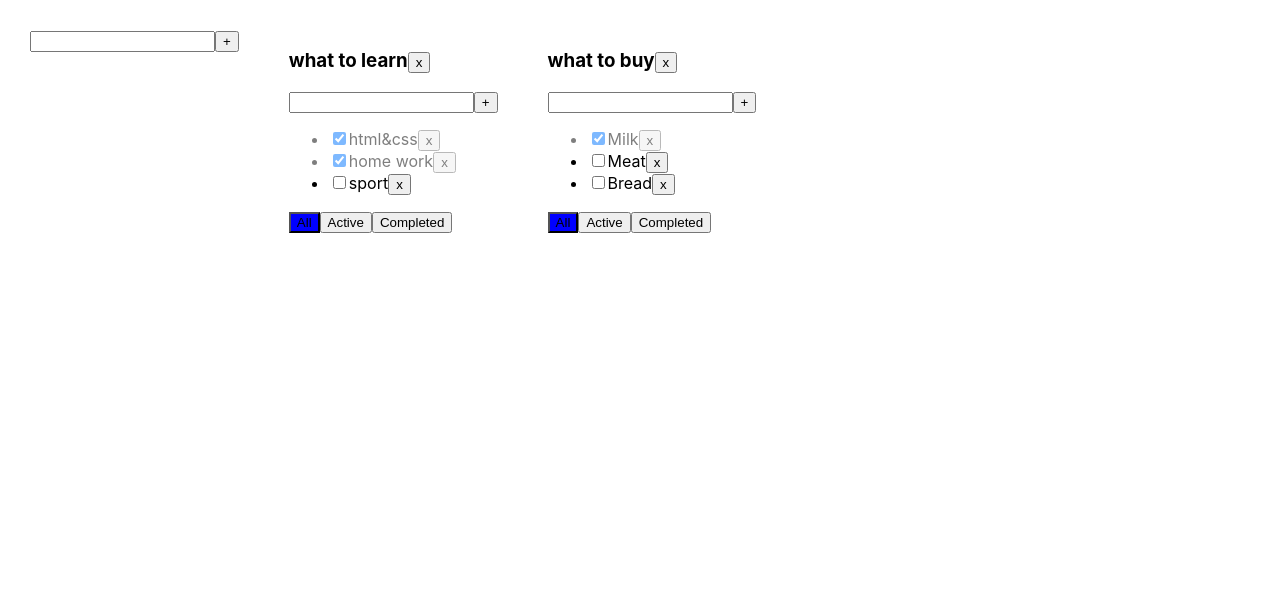
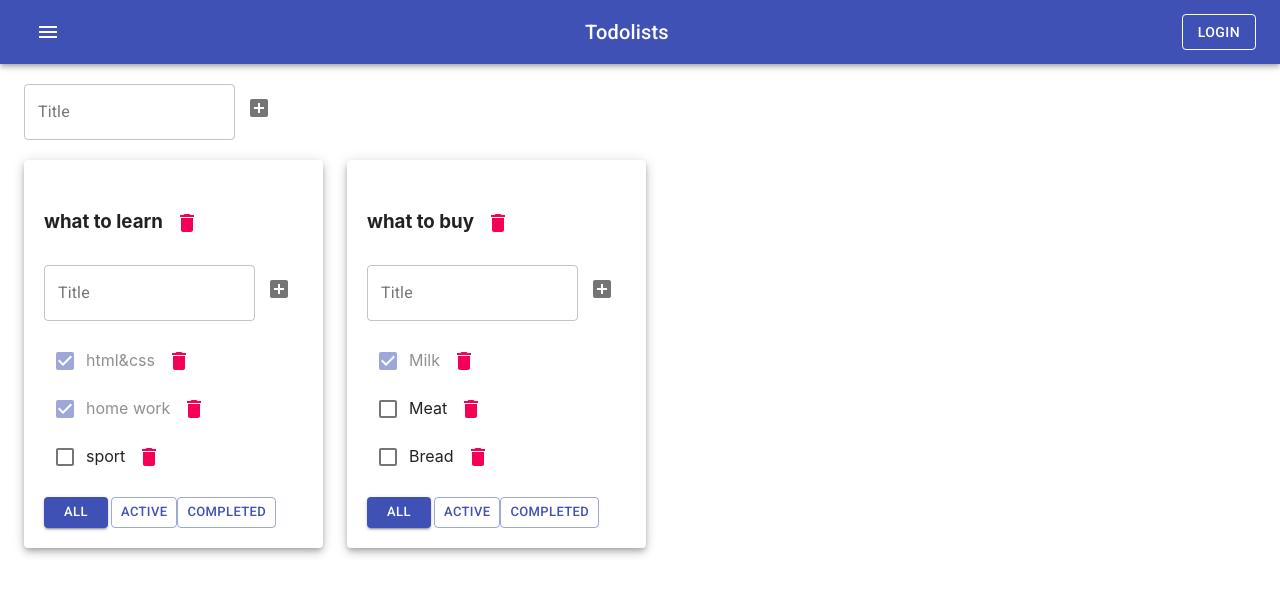
Before and after one commit to PavlinMavlin/todolist, a React (Create React App) app: page / in a window 1280 px wide. Shown: the top 594 px of the page. Built offline with nearby package versions, Linux system fonts and the light colour scheme.

Commit message:
7 lesson

```diff
--- a/package.json
+++ b/package.json
@@ -3,6 +3,8 @@
   "version": "0.1.0",
   "private": true,
   "dependencies": {
+    "@material-ui/core": "^4.11.4",
+    "@material-ui/icons": "^4.11.2",
     "@testing-library/jest-dom": "^4.2.4",
     "@testing-library/react": "^9.3.2",
     "@testing-library/user-event": "^7.1.2",
--- a/public/index.html
+++ b/public/index.html
@@ -9,6 +9,7 @@
       name="description"
       content="Web site created using create-react-app"
     />
+    <link rel="stylesheet" href="https://fonts.googleapis.com/css?family=Roboto:300,400,500,700&display=swap" />
     <link rel="apple-touch-icon" href="%PUBLIC_URL%/logo192.png" />
     <!--
       manifest.json provides metadata used when your web app is installed on a
--- a/src/AddItemForm.tsx
+++ b/src/AddItemForm.tsx
@@ -1,4 +1,6 @@
-import React, {useState, KeyboardEvent, ChangeEvent} from "react";
+import React, {ChangeEvent, KeyboardEvent, useState} from "react";
+import {AddBox} from "@material-ui/icons";
+import {IconButton, TextField} from "@material-ui/core";
 
 
 type AddItemFormPropsType = {
@@ -34,12 +36,17 @@ function AddItemForm(props: AddItemFormPropsType) {
 
     return (
         <div>
-            <input className={error ? "error" : ""}
-                   value={title}
-                   onChange={onChangeTitle}
-                   onKeyPress={onKeyPressAddItem}
+            <TextField
+                value={title}
+                onChange={onChangeTitle}
+                onKeyPress={onKeyPressAddItem}
+                variant={"outlined"}
+                label={"Title"}
+                error={error}
             />
-            <button onClick={onClickItem}>+</button>
+            <IconButton onClick={onClickItem}>
+                <AddBox/>
+            </IconButton>
             {errorMessage}
         </div>
     )
--- a/src/App.css
+++ b/src/App.css
@@ -1,11 +1,11 @@
-.App {
-  padding: 30px;
-  display: flex;
-}
+/*.App {*/
+/*  padding: 30px;*/
+/*  display: flex;*/
+/*}*/
 
-.App > div {
-  margin-right: 50px;
-}
+/*.App > div {*/
+/*  margin-right: 50px;*/
+/*}*/
 
 .is-done{
   opacity: 0.5;
--- a/src/App.tsx
+++ b/src/App.tsx
@@ -3,6 +3,8 @@ import './App.css';
 import {Todolist} from "./Todolist";
 import {v1} from "uuid";
 import AddItemForm from "./AddItemForm";
+import {AppBar, Button, Container, Grid, IconButton, Paper, Toolbar, Typography} from "@material-ui/core";
+import {Menu} from "@material-ui/icons";
 
 export type TaskType = {
     id: string
@@ -108,8 +110,9 @@ function App() {
     const todolistComponents = todoList.map(
         tl => {
             return (
+                <Grid item key={tl.id}>
+                    <Paper elevation={5} style={{padding: "20px"}}>
                         <Todolist
-                    key={tl.id}
                             todoListID={tl.id}
                             removeTask={removeTask}
                             filter={tl.filter}
@@ -122,18 +125,35 @@ function App() {
                             changeTaskTitle={changeTaskTitle}
                             changeTodolistTitle={changeTodolistTitle}
                         />
+                    </Paper>
+                </Grid>
             )
         }
     )
 
     return (
         <div className="App">
+            <AppBar position={"static"}>
+                <Toolbar style={{justifyContent: "space-between"}}>
+                    <IconButton color={"inherit"}>
+                        <Menu/>
+                    </IconButton>
+                    <Typography variant={"h6"}>
+                        Todolists
+                    </Typography>
+                    <Button variant={"outlined"}
+                            color={"inherit"}>Login</Button>
+                </Toolbar>
+            </AppBar>
+            <Container fixed>
+                <Grid container style={{padding: "20px 0px"}}>
                     <AddItemForm addItem={addTodoList}/>
+                </Grid>
+                <Grid container spacing={3}>
                     {todolistComponents}
-
+                </Grid>
+            </Container>
         </div>)
-
-
 }
 
 export default App;
--- a/src/EditTableSpan.tsx
+++ b/src/EditTableSpan.tsx
@@ -1,9 +1,10 @@
-import React, {useState, KeyboardEvent, ChangeEvent} from "react";
+import React, {ChangeEvent, useState} from "react";
+import {TextField} from "@material-ui/core";
 
-// <span>{t.title}</span>
+
 type EditableSpan = {
     title: string
-    changeTitle:(title:string)=>void
+    changeTitle: (title: string) => void
 }
 
 function EditableSpan(props: EditableSpan) {
@@ -23,10 +24,12 @@ function EditableSpan(props: EditableSpan) {
 
     return (
         editMode
-            ? <input value={title}
-                     onChange={onChangeTitle} autoFocus
-                     onBlur={offEditMode}
-            />
+            ? <TextField
+                color={"primary"}
+                variant={"standard"}
+                value={title}
+                onChange={onChangeTitle} autoFocus
+                onBlur={offEditMode}/>
             : <span onDoubleClick={onEditMode}>{props.title}</span>
     )
 }
--- a/src/Todolist.tsx
+++ b/src/Todolist.tsx
@@ -1,8 +1,9 @@
-import React, {useState, KeyboardEvent, ChangeEvent} from "react";
+import React, {ChangeEvent} from "react";
 import {FilterValuesType, TaskType} from "./App";
-import {errorMessage} from "jest-validate/build/errors";
 import AddItemForm from "./AddItemForm";
 import EditableSpan from "./EditTableSpan";
+import {Button, Checkbox, IconButton} from "@material-ui/core";
+import {Delete} from "@material-ui/icons";
 
 
 export type PropsTypeTodolist = {
@@ -14,84 +15,56 @@ export type PropsTypeTodolist = {
     changeFilter: (value: FilterValuesType, todoListID: string) => void
     removeTodoList: (todoListID: string) => void
     addTask: (title: string, todoListID: string) => void
-    changeTodolistTitle:(title: string, todoListID: string)=>void
+    changeTodolistTitle: (title: string, todoListID: string) => void
     changeTaskTitle: (taskId: string, newTitle: string, todoListID: string) => void
     changeTaskStatus: (taskId: string, newIsDoneValue: boolean, todoListID: string) => void
 }
 
 export function Todolist(props: PropsTypeTodolist) {
-    // const [title, setTitle] = useState<string>("")
-    // const [error, setError] = useState<boolean>(false)
 
     const tasksJSXElements = props.tasks.map(t => {
         const changeTaskTile = (title: string) =>
             props.changeTaskTitle(t.id, title, props.todoListID)
-        const removeTask=() => {
+        const removeTask = () => {
             props.removeTask(t.id, props.todoListID)
         }
-        const changeTaskStatus=(e:ChangeEvent<HTMLInputElement>) => props.changeTaskStatus(t.id, e.currentTarget.checked, props.todoListID)
+        const changeTaskStatus = (e: ChangeEvent<HTMLInputElement>) => props.changeTaskStatus(t.id, e.currentTarget.checked, props.todoListID)
         return (
-            <li className={t.isDone ? "is-done" : ""} key={t.id}>
-                <input
+            <li key={t.id}>
+                 <span className={t.isDone ? "is-done" : ""}>
+                <Checkbox
+                    color={"primary"}
+                    checked={t.isDone}
                     onChange={changeTaskStatus}
-                    type={"checkbox"}
-                    checked={t.isDone}
                 />
-                {/*<span>{t.title}</span>*/}
-                <EditableSpan title={t.title} changeTitle={changeTaskTile}/>
-                <button onClick={removeTask}>x
-                </button>
+                     <EditableSpan title={t.title} changeTitle={changeTaskTile}/>
+                 </span>
+                <IconButton
+                    onClick={removeTask}
+                    color={"secondary"}><Delete/></IconButton>
             </li>)
     })
-
-    // const onClickTask = () => {
-    //     const trimmedTitle = title.trim()
-    //     if (trimmedTitle) {
-    //         props.addTask(trimmedTitle, props.todoListID)
-    //     } else {
-    //         setError(true)
-    //     }
-    //
-    //     setTitle("")
-    //
-    // }
-    // const onKeyPressAddTask = (e: KeyboardEvent<HTMLInputElement>) => {
-    //     if (e.key === "Enter") {
-    //         onClickTask()
-    //     }
-    // }
-    //
-    // const onChangeTitle = (e: ChangeEvent<HTMLInputElement>) => {
-    //     setTitle(e.currentTarget.value)
-    //     setError(false)
-    // }
     const onClickAllFilter = () => props.changeFilter("all", props.todoListID)
     const onClickActiveFilter = () => props.changeFilter("active", props.todoListID)
     const onClickACompletedFilter = () => props.changeFilter("completed", props.todoListID)
-    // const errorMessage = error ? <div style={{color: "red"}}>Title is required</div> : null
     const OnclickRemoveTodoList = () => props.removeTodoList(props.todoListID)
     const addTask = (title: string) => {
         props.addTask(title, props.todoListID)
     }
-    const changeTodolistTitle=(title:string)=>props.changeTodolistTitle(title,props.todoListID)
+    const changeTodolistTitle = (title: string) => props.changeTodolistTitle(title, props.todoListID)
     return (
 
         <div>
             <h3>
                 <EditableSpan title={props.title} changeTitle={changeTodolistTitle}/>
-                <button onClick={OnclickRemoveTodoList}>x</button>
+                <IconButton
+                    onClick={OnclickRemoveTodoList} color={"secondary"}>
+                    <Delete/>
+                </IconButton>
             </h3>
             <AddItemForm addItem={addTask}/>
-            {/*<div>*/}
-            {/*    <input className={error ? "error" : ""}*/}
-            {/*           value={title}*/}
-            {/*           onChange={onChangeTitle}*/}
-            {/*           onKeyPress={onKeyPressAddTask}*/}
-            {/*    />*/}
-            {/*    <button onClick={onClickTask}>+</button>*/}
-            {/*    {errorMessage}*/}
-            {/*</div>*/}
-            <ul>
+
+            <ul style={{listStyle: "none", paddingLeft: "0px"}}>
                 {
                     tasksJSXElements
                 }
@@ -99,14 +72,22 @@ export function Todolist(props: PropsTypeTodolist) {
 
 
             <div>
-                <button className={props.filter === "all" ? "active-filter" : ""} onClick={onClickAllFilter}>All
-                </button>
-                <button className={props.filter === "active" ? "active-filter" : ""}
+                <Button size={"small"}
+                        variant={props.filter === "all" ? "contained" : "outlined"}
+                        color={"primary"}
+                        onClick={onClickAllFilter}>All
+                </Button>
+                <Button style={{marginLeft: "3px"}}
+                        size={"small"}
+                        variant={props.filter === "active" ? "contained" : "outlined"}
+                        color={"primary"}
                         onClick={onClickActiveFilter}>Active
-                </button>
-                <button className={props.filter === "completed" ? "active-filter" : ""}
+                </Button>
+                <Button size={"small"}
+                        variant={props.filter === "completed" ? "contained" : "outlined"}
+                        color={"primary"}
                         onClick={onClickACompletedFilter}>Completed
-                </button>
+                </Button>
             </div>
         </div>
     )
--- a/src/nativ js/lessons/index.html
+++ b/src/nativ js/lessons/index.html
@@ -46,6 +46,6 @@
 <!--&lt;!&ndash;            <div id="small"></div>&ndash;&gt;-->
 <!--        </div>                         -->
 <!--    </div>-->
-    <script src="main_5.js"></script>
+    <script src="mainForStudents.js"></script>
 </body>
 </html>
--- /dev/null
+++ b/src/nativ js/lessons/main_6.js
@@ -0,0 +1 @@
+console.log("wwwww")
```
Also changed, not shown: src/nativ js/lessons/mainForStudents.js (added, +146 -0 lines), 1 other file (tests, documents, lock files or other folders). Lines whose indentation alone changed are shown as unchanged.
